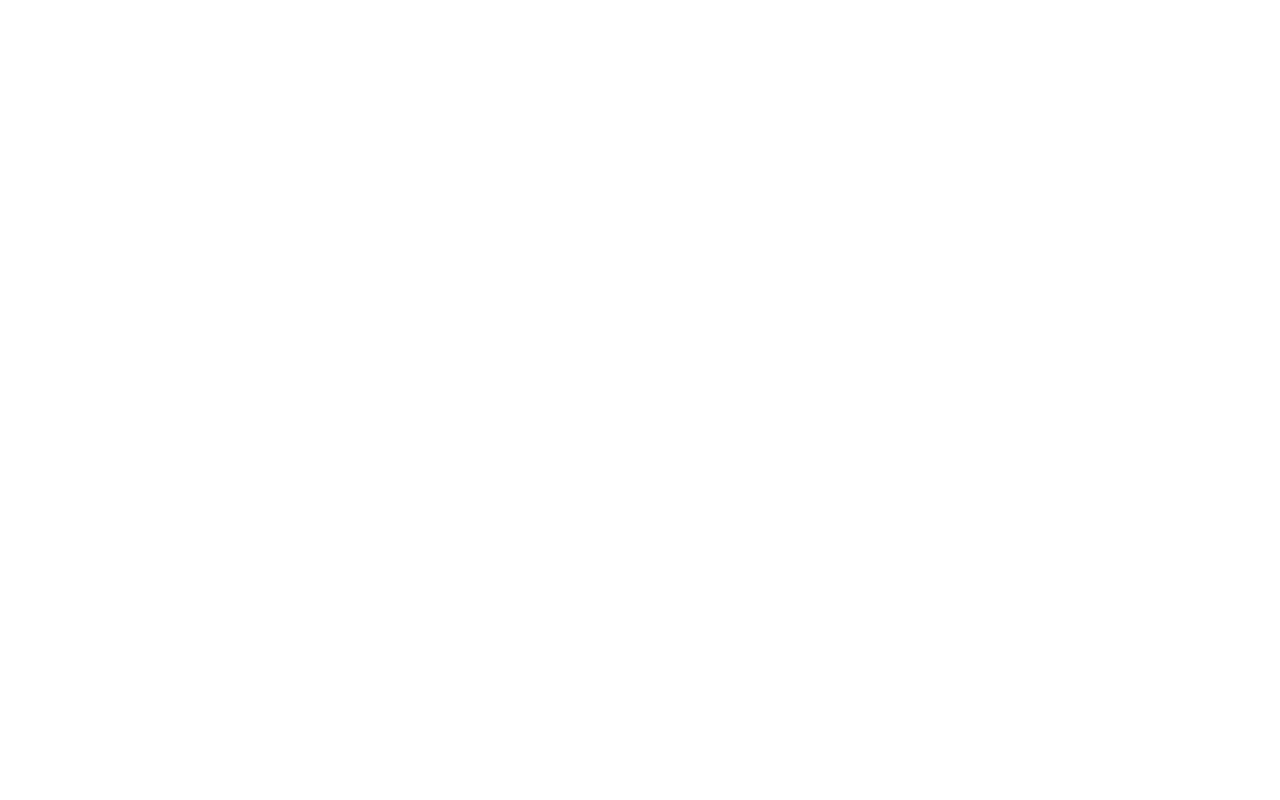
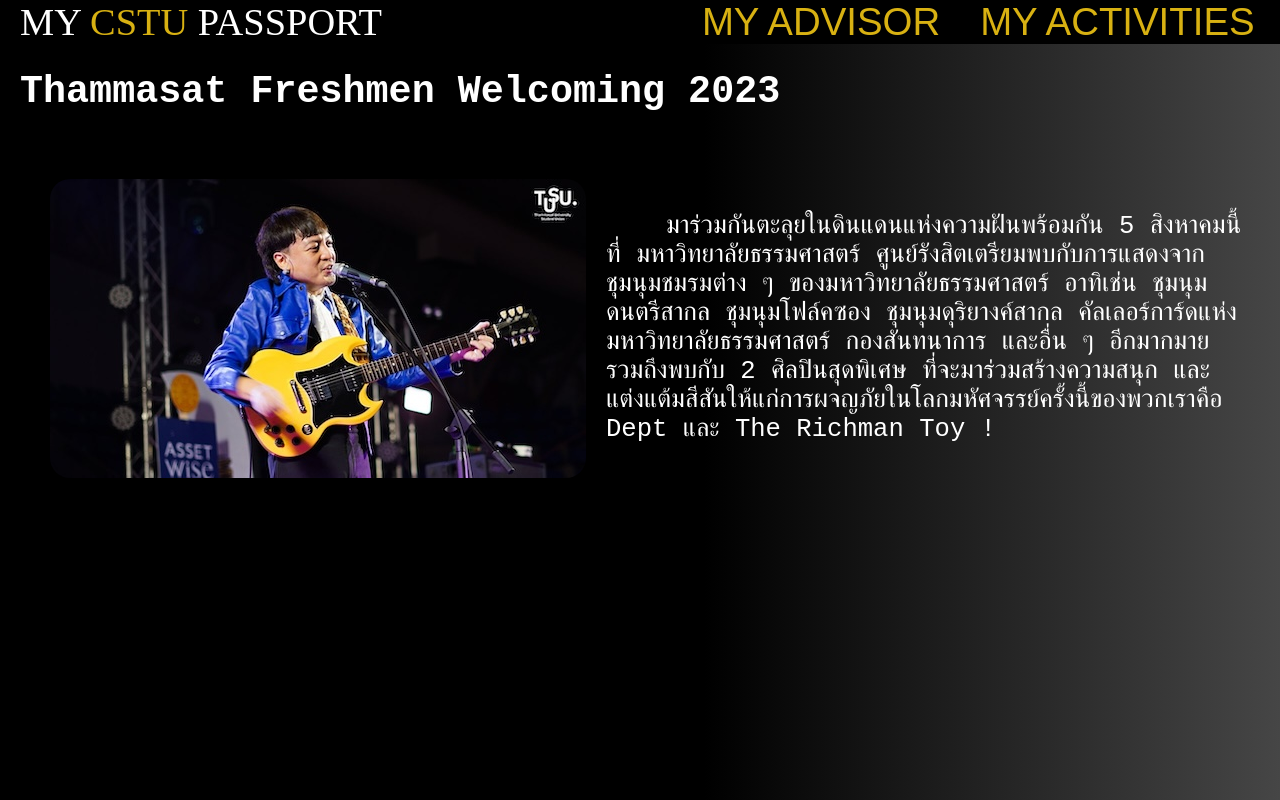
Before and after one commit to TewChanat/MyCSTUPassport-6609681249, a plain HTML site: page html/activity_page/wonderworld_tu89.html in a window 1280 px wide. Drawn offline with Linux system fonts and the light colour scheme.

Commit message:
add concert activity page

```diff
--- a/css/css_activities/welcome_tu89_style.css
+++ b/css/css_activities/activity_content.css
@@ -2,7 +2,6 @@ div.all_content {
     display: flex;
     flex-direction: column;
 }
-
 
 div.pic_text_content {
     display: flex;
@@ -54,6 +53,14 @@ div.pic_text_content_re p {
     font-size: clamp(16px, 2vw, 32px);
 }
 
+#picture_wonderworld {
+    width: 50%;
+    height: auto;
+    border-radius: 20px;
+    margin: 20px;
+}
+
+
 @media screen and (max-width: 1130px) {
     div.pic_text_content {
         display: flex;
@@ -82,3 +89,7 @@ div.pic_text_content_re p {
     }
 
 }
+
+#h1_wonderworld {
+    font-size: clamp(24px, 3vw, 48px);
+}
--- a/html/activity_page/welcom_tu89.html
+++ b/html/activity_page/welcom_tu89.html
@@ -6,7 +6,7 @@
     <meta name="viewport" content="width=device-width, initial-scale=1.0">
     <link rel="icon" type="image/x-icon" href="../image/cstu_favicon.png">
     <link rel="stylesheet" href="../../css/cstu_style.css">
-    <link rel="stylesheet" href="../../css/css_activities/welcome_tu89_style.css">
+    <link rel="stylesheet" href="../../css/css_activities/activity_content.css">
     <title>MY ACTIVITIES</title>
 </head>
 
@@ -15,10 +15,14 @@
         <div id="title_bar"><a href="../../index.html" target="_self">MY <span>CSTU</span> PASSPORT</a></div>
         <ul class="menu_bar">
             <li><a href="../myAdvisor.html">MY ADVISOR</a></li>
-            <li><a href="">MY ACTIVITIES</a></li>
+            <li><a href="../myActivities.html">MY ACTIVITIES</a></li>
         </ul>
     </nav>
+
+
     <h1>WELCOME TU89</h1>
+
+
     <div class="all_content">
         <div class="pic_text_content">
 
--- a/html/activity_page/wonderworld_tu89.html
+++ b/html/activity_page/wonderworld_tu89.html
@@ -0,0 +1,46 @@
+<!DOCTYPE html>
+<html lang="en">
+
+<head>
+    <meta charset="UTF-8">
+    <meta name="viewport" content="width=device-width, initial-scale=1.0">
+    <link rel="icon" type="image/x-icon" href="../image/cstu_favicon.png">
+    <link rel="stylesheet" href="../../css/cstu_style.css">
+    <link rel="stylesheet" href="../../css/css_activities/activity_content.css">
+    <title>MY ACTIVITIES</title>
+</head>
+
+<body>
+    <nav>
+        <div id="title_bar"><a href="../../index.html" target="_self">MY <span>CSTU</span> PASSPORT</a></div>
+        <ul class="menu_bar">
+            <li><a href="../myAdvisor.html">MY ADVISOR</a></li>
+            <li><a href="../myActivities.html">MY ACTIVITIES</a></li>
+        </ul>
+    </nav>
+
+
+    <h1 id="h1_wonderworld">Thammasat Freshmen Welcoming 2023</h1>
+
+
+    <div class="all_content">
+        <div class="pic_text_content">
+
+            <img src="../../image/the_richman_toy.jpg" alt="dept concert wonderworld tu89">
+
+            <p>
+                มาร่วมกันตะลุยในดินแดนแห่งความฝันพร้อมกัน 5 สิงหาคมนี้
+                ที่ มหาวิทยาลัยธรรมศาสตร์ ศูนย์รังสิตเตรียมพบกับการแสดงจากชุมนุมชมรมต่าง ๆ ของมหาวิทยาลัยธรรมศาสตร์
+                อาทิเช่น ชุมนุมดนตรีสากล ชุมนุมโฟล์คซอง ชุมนุมดุริยางค์สากล คัลเลอร์การ์ดแห่งมหาวิทยาลัยธรรมศาสตร์
+                กองสันทนาการ และอื่น ๆ อีกมากมาย รวมถึงพบกับ 2 ศิลปินสุดพิเศษ ที่จะมาร่วมสร้างความสนุก
+                และแต่งแต้มสีสันให้แก่การผจญภัยในโลกมหัศจรรย์ครั้งนี้ของพวกเราคือ Dept และ The Richman Toy !
+            </p>
+
+        </div>
+
+    </div>
+
+
+</body>
+
+</html>
```
Also changed, not shown: html/myActivities.html (+1 -1 lines), image/the_richman_toy.jpg (added).
